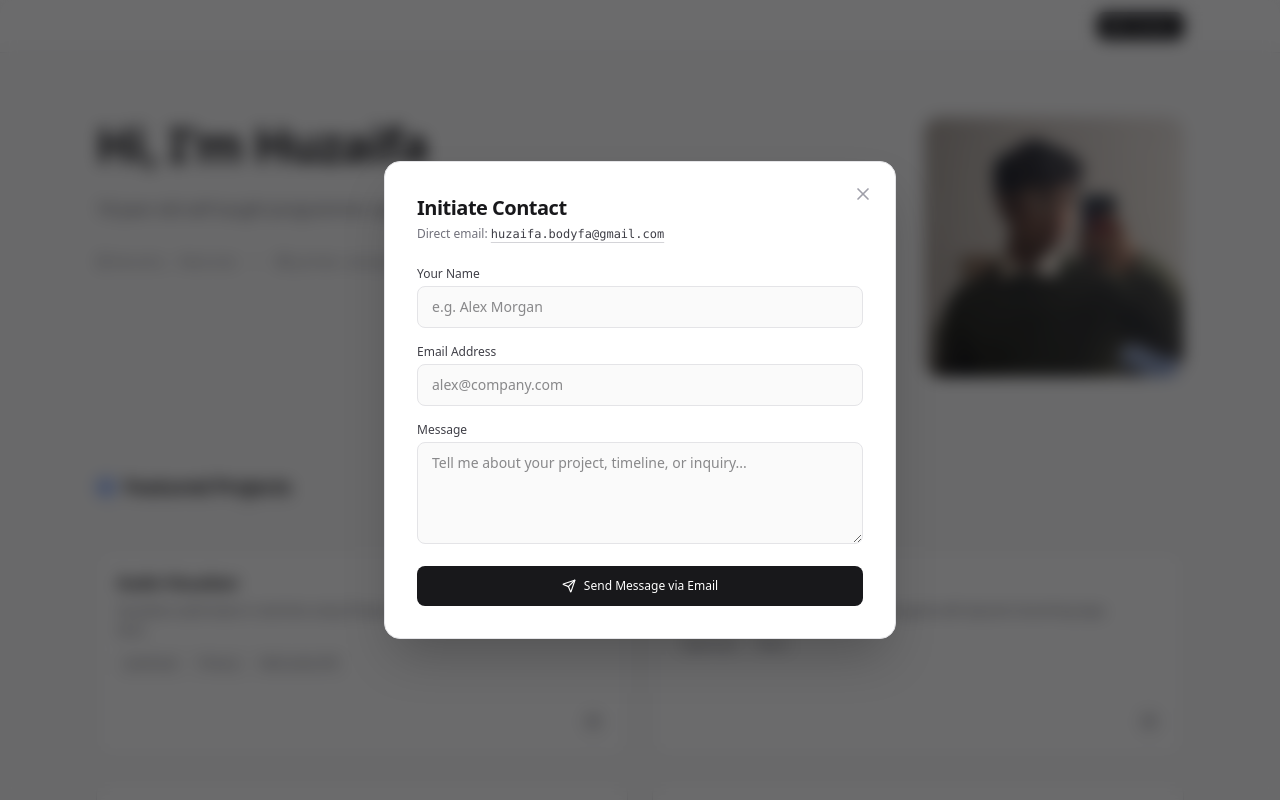
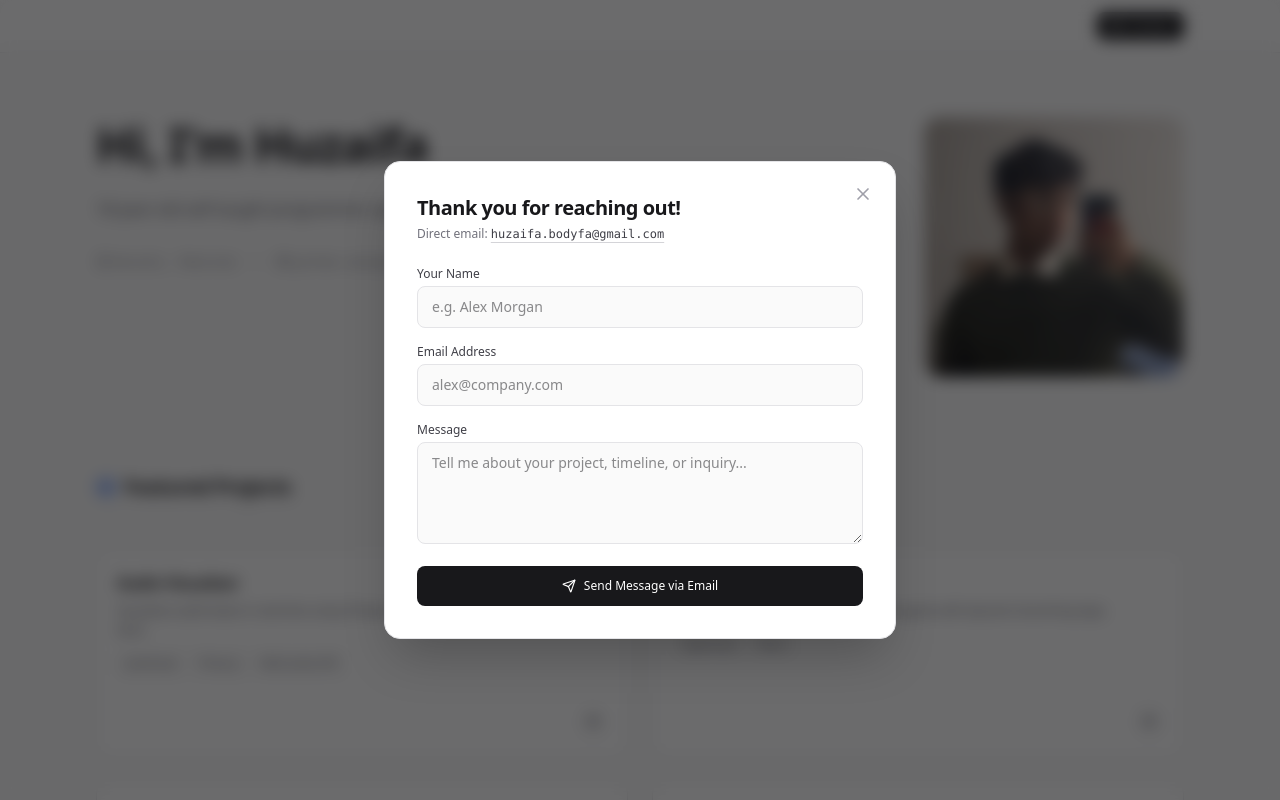
Before and after one commit to getawife/newportfolio, a Next.js app: page / in a window 1280 px wide. Both pictures are taken after a click on the button "Contact". Shown: the top 800 px of the page. Built offline with nearby package versions, Linux system fonts and the light colour scheme.

Commit message:
Update ContactModal.tsx

```diff
--- a/components/ContactModal.tsx
+++ b/components/ContactModal.tsx
@@ -50,7 +50,7 @@ export function ContactModal({ isOpen, onClose }: ContactModalProps) {
         <div>
           <div className="mb-6">
             <h3 className="text-xl font-semibold tracking-tight text-zinc-900">
-              Initiate Contact
+              Thank you for reaching out!
             </h3>
             <p className="mt-1 text-xs text-zinc-500">
               Direct email:{" "}
@@ -108,7 +108,7 @@ export function ContactModal({ isOpen, onClose }: ContactModalProps) {
 
             <button
               type="submit"
-              className="flex w-full items-center justify-center gap-2 rounded-lg bg-zinc-900 py-3 text-xs font-medium text-white transition hover:bg-zinc-800 disabled:opacity-50"
+              className="cursor-pointer flex w-full items-center justify-center gap-2 rounded-lg bg-zinc-900 py-3 text-xs font-medium text-white transition hover:bg-zinc-800 disabled:opacity-50"
             >
               <Send className="h-3.5 w-3.5" />
               <span>Send Message via Email</span>
```
